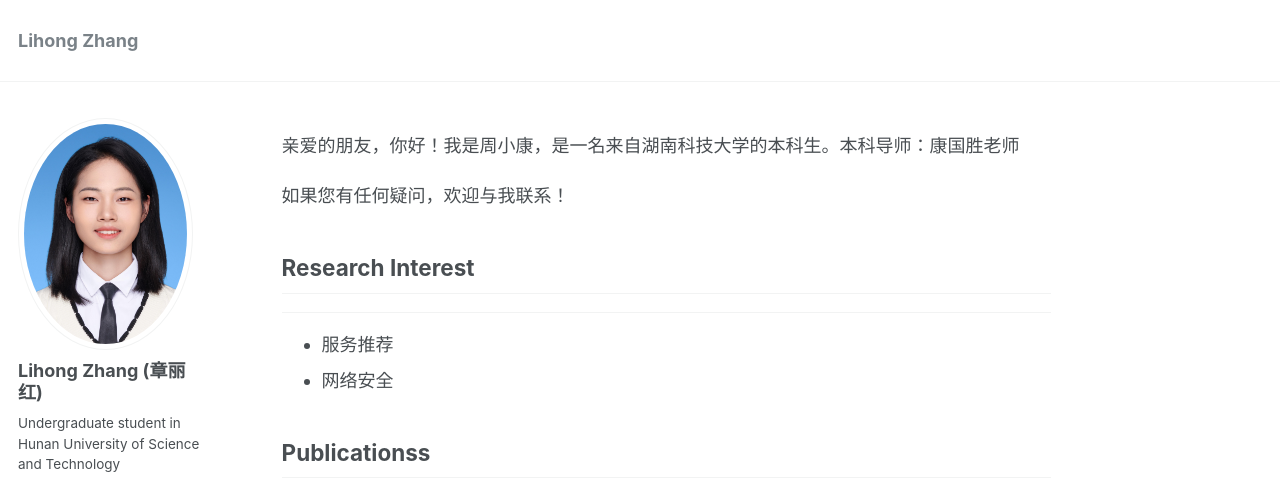
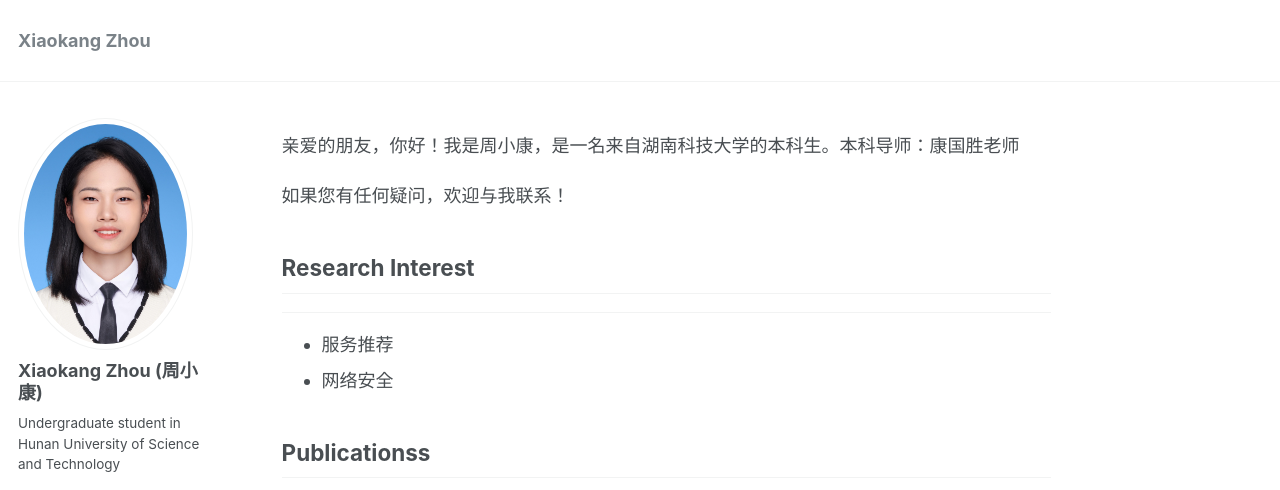
Before and after one commit to zhouxiaokang2105010626/zhouxiaokang2105010626.github.io, a Jekyll site: the page built from _pages/about.md, in a window 1280 px wide and 900 px high. Shown: the top 490 px of the window. Built offline with Jekyll 4.4.1, drawn with Linux system fonts in a browser that asks for light colours.

Commit message:
Update _config.yml

```diff
--- a/_config.yml
+++ b/_config.yml
@@ -7,9 +7,9 @@
 
 # Site Settings
 locale                   : "China Hunan"
-title                    : "Lihong Zhang"
+title                    : "Xiaokang Zhou"
 title_separator          : "-"
-name                     : &name "Lihong Zhang"
+name                     : &name "Xiaokang Zhou"
 description              : &description "personal description"
 url                      : https://zlihong.github.io # the base hostname & protocol for your site e.g. "https://mmistakes.github.io"
 baseurl                  : "" # the subpath of your site, e.g. "/blog"
@@ -80,14 +80,14 @@ analytics:
 
 # Site Author
 author:
-  name             : "Lihong Zhang (章丽红)"
+  name             : "Xiaokang Zhou (周小康)"
   avatar           : "profile1.png"
   bio              : "Undergraduate student in Hunan University of Science and Technology"
   location         : "China Hunan"
   employer         :
   pubmed           : #"https://www.ncbi.nlm.nih.gov/pubmed/?term=john+snow"
   googlescholar    : #"http://yourfullgooglescholarurl.com"
-  email            : "zlhy04@gmail.com"
+  email            : "xiaokangz1018@gmail.com"
   researchgate     :  # example: "https://www.researchgate.net/profile/yourprofile"
   uri              :
   bitbucket        :
```
